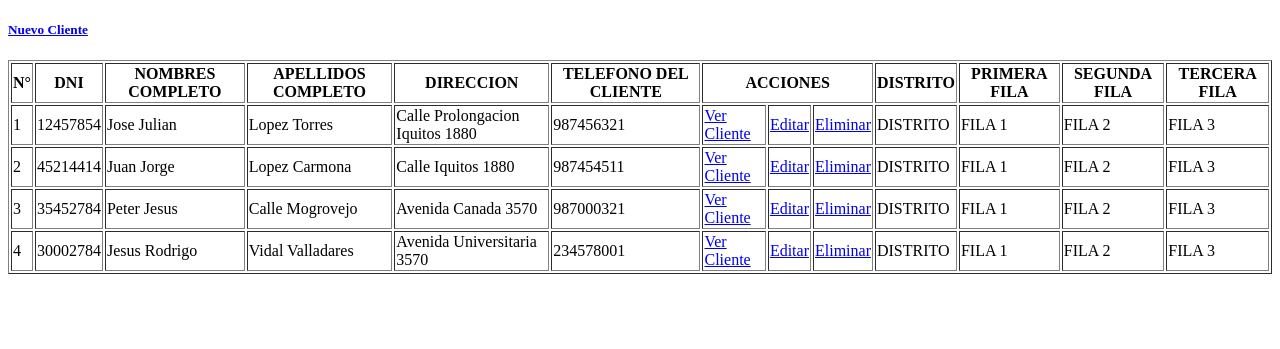
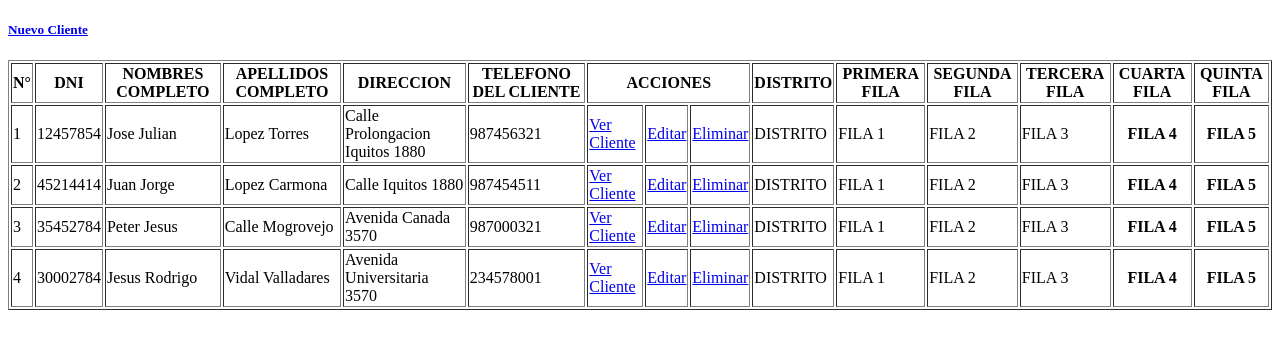
Before and after one commit to Sistemas2010/RepositorioPrueba, a Django app: template templates/clientes/lista_clientes.html in a window 1280 px wide. Shown: the top 349 px of the page. Run offline with Django 3.2, Linux system fonts and the light colour scheme; the template is opened without the code that fills it: values that come from a table or form of the project are taken from there, others are empty; data comes from the database, SQL or seed files in the repository; parts of the project's set-up code (start-up, migrations or seed data) failed here and were passed over.

Commit message:
Nueva Columna

```diff
--- a/templates/clientes/lista_clientes.html
+++ b/templates/clientes/lista_clientes.html
@@ -16,6 +16,8 @@
 	    <th>PRIMERA FILA</th>
 	    <th>SEGUNDA FILA</th>
 	    <th>TERCERA FILA</th>
+	    <th>CUARTA FILA</th>
+	    <th>QUINTA FILA</th>
         </thead>
         <tbody>
             {% for cliente in listaClientes%}
@@ -33,6 +35,8 @@
 		    <td>FILA 1</td>
 		    <td>FILA 2</td>
 		    <td>FILA 3</td>
+		    <th>FILA 4</th>
+	    	    <th>FILA 5</th>
                 </tr>
             {% endfor %}
         </tbody>
```
